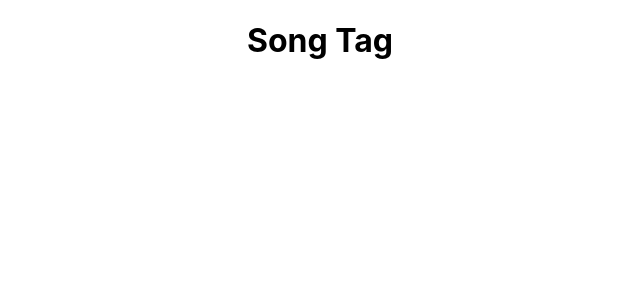
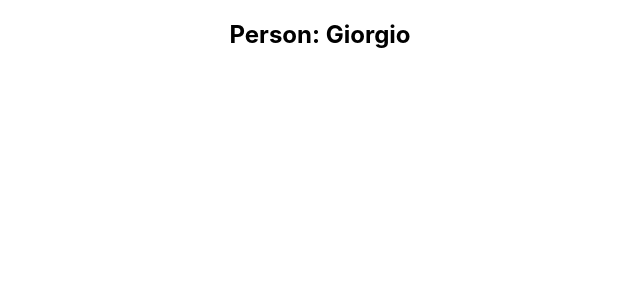
Before and after one commit to giorgiovh/song-tag, a React (Create React App) app: page / in a window 1280 px wide. Shown: the top 300 px of the page, without its empty margins (320-960 px from the left). Built offline with nearby package versions, Linux system fonts and the light colour scheme; the HTML template or start-up script is replaced by a standard one.

Commit message:
renders person

```diff
--- a/src/App.js
+++ b/src/App.js
@@ -1,11 +1,23 @@
+import React, { Component } from "react";
 import './App.css';
+class App extends Component {
+  constructor() {
+    super();
 
-function App() {
-  return (
-    <div className="App">
-      <h1>Song Tag</h1>
-    </div>
-  );
+    this.state = {
+      person: "Giorgio",
+      letters: "H or T",
+      daysLeft: 2
+    }
+  }
+
+  render() {
+    return (
+      <div className="App">
+        <h2>Person: {this.state.person}</h2>
+      </div>
+    )
+  }
 }
 
 export default App;
```
